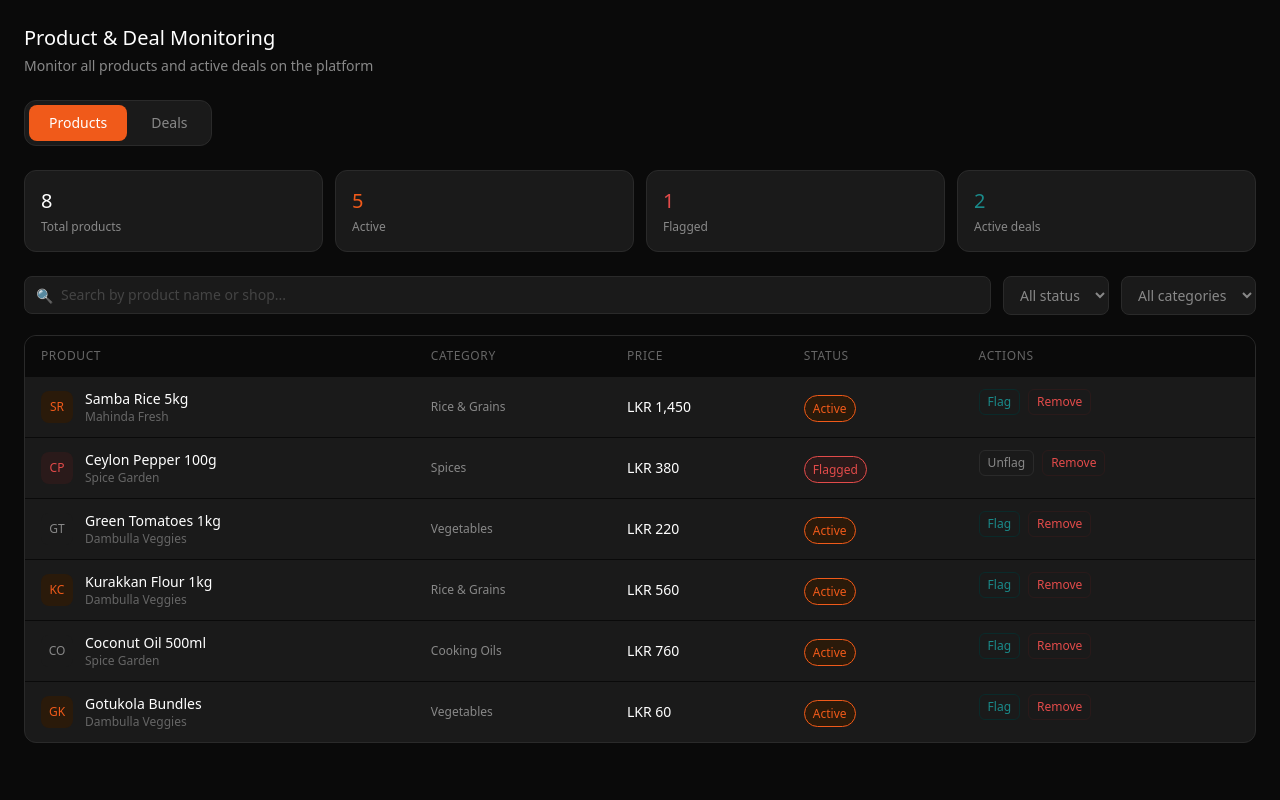
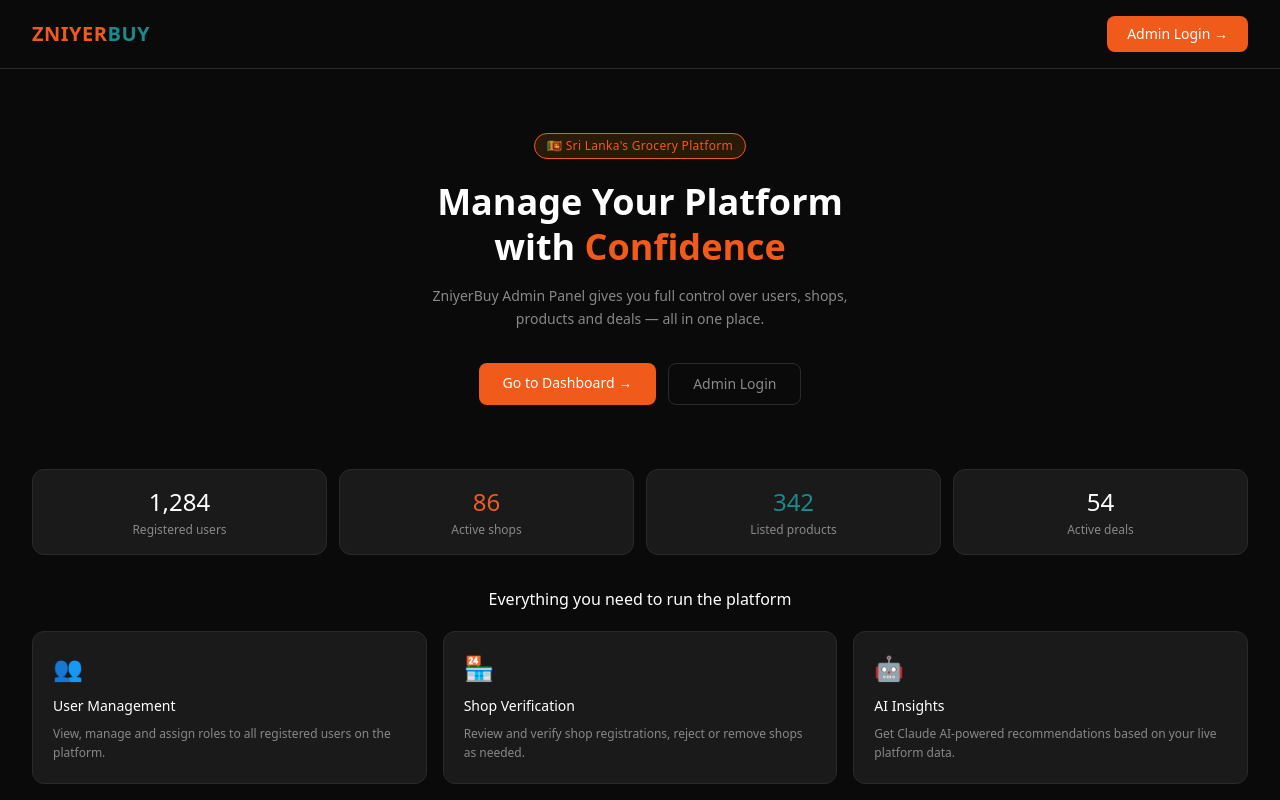
Before and after one commit to ShehanRanasinghe/zniyerbuy-admin-panel, a Next.js app: page / in a window 1280 px wide. Shown: the top 800 px of the page. Built offline with nearby package versions, Linux system fonts and the light colour scheme.

Commit message:
style: update home and login page colors

```diff
--- a/src/app/login/page.tsx
+++ b/src/app/login/page.tsx
@@ -1,73 +1,55 @@
-import Link from "next/link";
+"use client";
+import { useState } from "react";
 
-export default function HomePage() {
+export default function LoginPage() {
+  const [showPassword, setShowPassword] = useState(false);
+
   return (
-    <div className="min-h-screen bg-[#0a0a0a] font-sans">
-      <nav className="flex items-center justify-between px-8 py-4 border-b border-[#2a2a2a]">
-        <div className="text-xl font-semibold tracking-wide">
-          <span className="text-[#f05a1a]">ZNIYER</span>
-          <span className="text-[#1a8a8a]">BUY</span>
+    <div className="min-h-screen bg-[#0a0a0a] flex items-center justify-center p-6">
+      <div className="bg-[#1a1a1a] border border-[#2a2a2a] rounded-2xl p-10 w-full max-w-md">
+        <div className="flex flex-col items-center mb-8">
+          <h1 className="text-3xl font-semibold tracking-wide">
+            <span className="text-[#f05a1a]">ZNIYER</span>
+            <span className="text-[#1a8a8a]">BUY</span>
+          </h1>
+          <p className="text-[#f05a1a] text-xs tracking-widest uppercase mt-1">
+            Bringing The Cart To Your Doorstep
+          </p>
         </div>
-        <Link href="/login" className="bg-[#f05a1a] hover:bg-[#c04010] text-white text-sm font-medium px-5 py-2 rounded-lg transition-colors">
-          Admin Login →
-        </Link>
-      </nav>
-      <div className="flex flex-col items-center justify-center px-8 py-16 text-center">
-        <div className="bg-[#2a1a0a] text-[#f05a1a] border border-[#f05a1a] text-xs px-3 py-1 rounded-full mb-5 tracking-wide">
-          🇱🇰 Sri Lanka's Grocery Platform
+        <h2 className="text-white text-lg font-medium text-center">Admin Portal</h2>
+        <p className="text-[#888888] text-sm text-center mt-1 mb-7">Sign in to manage the platform</p>
+        <div className="mb-5">
+          <label className="text-[#aaaaaa] text-xs block mb-2">Email address</label>
+          <div className="relative">
+            <span className="absolute left-3 top-1/2 -translate-y-1/2 text-[#666666]">✉</span>
+            <input type="email" placeholder="admin@zniyerbuy.com"
+              className="w-full bg-[#0a0a0a] border border-[#333333] rounded-lg py-2.5 pl-9 pr-4 text-sm text-white placeholder-[#444444] focus:outline-none focus:border-[#f05a1a]" />
+          </div>
         </div>
-        <h1 className="text-4xl font-semibold text-white leading-tight mb-4">
-          Manage Your Platform<br />with <span className="text-[#f05a1a]">Confidence</span>
-        </h1>
-        <p className="text-[#888888] text-sm max-w-md leading-relaxed mb-8">
-          ZniyerBuy Admin Panel gives you full control over users, shops, products and deals — all in one place.
-        </p>
-        <div className="flex gap-3">
-          <Link href="/dashboard" className="bg-[#f05a1a] hover:bg-[#c04010] text-white text-sm font-medium px-6 py-2.5 rounded-lg transition-colors">
-            Go to Dashboard →
-          </Link>
-          <Link href="/login" className="bg-transparent border border-[#2a2a2a] text-[#888888] hover:text-white text-sm px-6 py-2.5 rounded-lg transition-colors">
-            Admin Login
-          </Link>
+        <div className="mb-6">
+          <label className="text-[#aaaaaa] text-xs block mb-2">Password</label>
+          <div className="relative">
+            <span className="absolute left-3 top-1/2 -translate-y-1/2 text-[#666666]">🔒</span>
+            <input type={showPassword ? "text" : "password"} placeholder="••••••••"
+              className="w-full bg-[#0a0a0a] border border-[#333333] rounded-lg py-2.5 pl-9 pr-10 text-sm text-white placeholder-[#444444] focus:outline-none focus:border-[#f05a1a]" />
+            <button type="button" onClick={() => setShowPassword(!showPassword)}
+              className="absolute right-3 top-1/2 -translate-y-1/2 text-[#666666] text-xs">
+              {showPassword ? "Hide" : "Show"}
+            </button>
+          </div>
         </div>
-      </div>
-      <div className="grid grid-cols-4 gap-3 px-8 pb-8">
-        {[
-          { num: "1,284", label: "Registered users", color: "text-white" },
-          { num: "86", label: "Active shops", color: "text-[#f05a1a]" },
-          { num: "342", label: "Listed products", color: "text-[#1a8a8a]" },
-          { num: "54", label: "Active deals", color: "text-white" },
-        ].map((s) => (
-          <div key={s.label} className="bg-[#1a1a1a] border border-[#2a2a2a] rounded-xl p-4 text-center">
-            <div className={`text-2xl font-medium ${s.color}`}>{s.num}</div>
-            <div className="text-[#888888] text-xs mt-1">{s.label}</div>
-          </div>
-        ))}
-      </div>
-      <div className="px-8 pb-8">
-        <h2 className="text-base font-medium text-white text-center mb-5">Everything you need to run the platform</h2>
-        <div className="grid grid-cols-3 gap-4">
-          {[
-            { icon: "👥", title: "User Management", desc: "View, manage and assign roles to all registered users on the platform." },
-            { icon: "🏪", title: "Shop Verification", desc: "Review and verify shop registrations, reject or remove shops as needed." },
-            { icon: "🤖", title: "AI Insights", desc: "Get Claude AI-powered recommendations based on your live platform data." },
-          ].map((f) => (
-            <div key={f.title} className="bg-[#1a1a1a] border border-[#2a2a2a] rounded-xl p-5">
-              <div className="text-2xl mb-3">{f.icon}</div>
-              <div className="text-sm font-medium text-white mb-2">{f.title}</div>
-              <div className="text-xs text-[#888888] leading-relaxed">{f.desc}</div>
-            </div>
-          ))}
+        <button className="w-full bg-[#f05a1a] hover:bg-[#c04010] text-white font-medium py-3 rounded-lg text-sm transition-colors">
+          Sign in to Admin Panel
+        </button>
+        <div className="flex items-center gap-3 my-5">
+          <div className="flex-1 h-px bg-[#2a2a2a]"></div>
+          <span className="text-[#666666] text-xs">restricted access</span>
+          <div className="flex-1 h-px bg-[#2a2a2a]"></div>
         </div>
-      </div>
-      <div className="mx-8 mb-8 bg-[#1a1a1a] border border-[#2a2a2a] rounded-2xl p-8 flex items-center justify-between">
-        <div>
-          <div className="text-base font-medium text-white mb-1">Ready to manage the platform?</div>
-          <div className="text-sm text-[#888888]">Sign in with your admin account to get started.</div>
+        <div className="flex items-center gap-3 bg-[#0a0a0a] border border-[#2a2a2a] rounded-lg px-4 py-3">
+          <span className="text-[#f05a1a]">🛡</span>
+          <p className="text-[#888888] text-xs">Only accounts with admin role can access this panel</p>
         </div>
-        <Link href="/login" className="bg-[#f05a1a] hover:bg-[#c04010] text-white text-sm font-medium px-6 py-2.5 rounded-lg transition-colors">
-          Admin Login →
-        </Link>
       </div>
     </div>
   );
--- a/src/app/page.tsx
+++ b/src/app/page.tsx
@@ -1,198 +1,73 @@
-"use client";
-import { useState } from "react";
+import Link from "next/link";
 
-const initialProducts = [
-  { id: 1, name: "Samba Rice 5kg", shop: "Mahinda Fresh", category: "Rice & Grains", price: "LKR 1,450", status: "Active", initials: "SR", color: "#2a1a0a", textColor: "#f05a1a" },
-  { id: 2, name: "Ceylon Pepper 100g", shop: "Spice Garden", category: "Spices", price: "LKR 380", status: "Flagged", initials: "CP", color: "#2a1a1a", textColor: "#e24b4a" },
-  { id: 3, name: "Green Tomatoes 1kg", shop: "Dambulla Veggies", category: "Vegetables", price: "LKR 220", status: "Active", initials: "GT", color: "#1a1a1a", textColor: "#888888" },
-  { id: 4, name: "Anchor Milk Powder 400g", shop: "Mahinda Fresh", category: "Dairy", price: "LKR 1,890", status: "Deal", initials: "AM", color: "#0a2a2a", textColor: "#1a8a8a" },
-  { id: 5, name: "Kurakkan Flour 1kg", shop: "Dambulla Veggies", category: "Rice & Grains", price: "LKR 560", status: "Active", initials: "KC", color: "#2a1a0a", textColor: "#f05a1a" },
-  { id: 6, name: "Coconut Oil 500ml", shop: "Spice Garden", category: "Cooking Oils", price: "LKR 760", status: "Active", initials: "CO", color: "#1a1a1a", textColor: "#888888" },
-  { id: 7, name: "Dhal 1kg", shop: "Mahinda Fresh", category: "Rice & Grains", price: "LKR 420", status: "Deal", initials: "DH", color: "#0a2a2a", textColor: "#1a8a8a" },
-  { id: 8, name: "Gotukola Bundles", shop: "Dambulla Veggies", category: "Vegetables", price: "LKR 60", status: "Active", initials: "GK", color: "#2a1a0a", textColor: "#f05a1a" },
-];
-
-const statusBadge: Record<string, string> = {
-  Active: "bg-[#2a1a0a] text-[#f05a1a] border border-[#f05a1a]",
-  Flagged: "bg-[#2a1a1a] text-[#e24b4a] border border-[#e24b4a]",
-  Deal: "bg-[#0a2a2a] text-[#1a8a8a] border border-[#1a8a8a]",
-};
-
-export default function ProductsPage() {
-  const [products, setProducts] = useState(initialProducts);
-  const [activeTab, setActiveTab] = useState("Products");
-  const [search, setSearch] = useState("");
-  const [statusFilter, setStatusFilter] = useState("All status");
-  const [categoryFilter, setCategoryFilter] = useState("All categories");
-
-  const handleFlag = (id: number) => {
-    setProducts(products.map((p) => (p.id === id ? { ...p, status: "Flagged" } : p)));
-  };
-
-  const handleUnflag = (id: number) => {
-    setProducts(products.map((p) => (p.id === id ? { ...p, status: "Active" } : p)));
-  };
-
-  const handleRemove = (id: number) => {
-    setProducts(products.filter((p) => p.id !== id));
-  };
-
-  const filtered = products.filter((p) => {
-    const matchSearch = p.name.toLowerCase().includes(search.toLowerCase()) || p.shop.toLowerCase().includes(search.toLowerCase());
-    const matchStatus = statusFilter === "All status" || p.status === statusFilter;
-    const matchCategory = categoryFilter === "All categories" || p.category === categoryFilter;
-    const matchTab = activeTab === "Products" ? p.status !== "Deal" : p.status === "Deal";
-    return matchSearch && matchStatus && matchCategory && matchTab;
-  });
-
+export default function HomePage() {
   return (
-    <div className="min-h-screen bg-[#0a0a0a] p-6">
-
-      {/* Header */}
-      <div className="mb-6">
-        <h1 className="text-xl font-medium text-white">Product & Deal Monitoring</h1>
-        <p className="text-[#888888] text-sm mt-1">Monitor all products and active deals on the platform</p>
+    <div className="min-h-screen bg-[#0a0a0a] font-sans">
+      <nav className="flex items-center justify-between px-8 py-4 border-b border-[#2a2a2a]">
+        <div className="text-xl font-semibold tracking-wide">
+          <span className="text-[#f05a1a]">ZNIYER</span>
+          <span className="text-[#1a8a8a]">BUY</span>
+        </div>
+        <Link href="/login" className="bg-[#f05a1a] hover:bg-[#c04010] text-white text-sm font-medium px-5 py-2 rounded-lg transition-colors">
+          Admin Login →
+        </Link>
+      </nav>
+      <div className="flex flex-col items-center justify-center px-8 py-16 text-center">
+        <div className="bg-[#2a1a0a] text-[#f05a1a] border border-[#f05a1a] text-xs px-3 py-1 rounded-full mb-5 tracking-wide">
+          🇱🇰 Sri Lanka's Grocery Platform
+        </div>
+        <h1 className="text-4xl font-semibold text-white leading-tight mb-4">
+          Manage Your Platform<br />with <span className="text-[#f05a1a]">Confidence</span>
+        </h1>
+        <p className="text-[#888888] text-sm max-w-md leading-relaxed mb-8">
+          ZniyerBuy Admin Panel gives you full control over users, shops, products and deals — all in one place.
+        </p>
+        <div className="flex gap-3">
+          <Link href="/dashboard" className="bg-[#f05a1a] hover:bg-[#c04010] text-white text-sm font-medium px-6 py-2.5 rounded-lg transition-colors">
+            Go to Dashboard →
+          </Link>
+          <Link href="/login" className="bg-transparent border border-[#2a2a2a] text-[#888888] hover:text-white text-sm px-6 py-2.5 rounded-lg transition-colors">
+            Admin Login
+          </Link>
+        </div>
       </div>
-
-      {/* Tabs */}
-      <div className="flex gap-1 mb-6 bg-[#1a1a1a] border border-[#2a2a2a] rounded-xl p-1 w-fit">
-        {["Products", "Deals"].map((tab) => (
-          <button
-            key={tab}
-            onClick={() => setActiveTab(tab)}
-            className={`px-5 py-2 rounded-lg text-sm font-medium transition-colors ${
-              activeTab === tab
-                ? "bg-[#f05a1a] text-white"
-                : "text-[#888888] hover:text-white"
-            }`}
-          >
-            {tab}
-          </button>
+      <div className="grid grid-cols-4 gap-3 px-8 pb-8">
+        {[
+          { num: "1,284", label: "Registered users", color: "text-white" },
+          { num: "86", label: "Active shops", color: "text-[#f05a1a]" },
+          { num: "342", label: "Listed products", color: "text-[#1a8a8a]" },
+          { num: "54", label: "Active deals", color: "text-white" },
+        ].map((s) => (
+          <div key={s.label} className="bg-[#1a1a1a] border border-[#2a2a2a] rounded-xl p-4 text-center">
+            <div className={`text-2xl font-medium ${s.color}`}>{s.num}</div>
+            <div className="text-[#888888] text-xs mt-1">{s.label}</div>
+          </div>
         ))}
       </div>
-
-      {/* Stats */}
-      <div className="grid grid-cols-4 gap-3 mb-6">
-        <div className="bg-[#1a1a1a] border border-[#2a2a2a] rounded-xl p-4">
-          <div className="text-xl font-medium text-white">{products.length}</div>
-          <div className="text-[#888888] text-xs mt-1">Total products</div>
-        </div>
-        <div className="bg-[#1a1a1a] border border-[#2a2a2a] rounded-xl p-4">
-          <div className="text-xl font-medium text-[#f05a1a]">{products.filter((p) => p.status === "Active").length}</div>
-          <div className="text-[#888888] text-xs mt-1">Active</div>
-        </div>
-        <div className="bg-[#1a1a1a] border border-[#2a2a2a] rounded-xl p-4">
-          <div className="text-xl font-medium text-[#e24b4a]">{products.filter((p) => p.status === "Flagged").length}</div>
-          <div className="text-[#888888] text-xs mt-1">Flagged</div>
-        </div>
-        <div className="bg-[#1a1a1a] border border-[#2a2a2a] rounded-xl p-4">
-          <div className="text-xl font-medium text-[#1a8a8a]">{products.filter((p) => p.status === "Deal").length}</div>
-          <div className="text-[#888888] text-xs mt-1">Active deals</div>
+      <div className="px-8 pb-8">
+        <h2 className="text-base font-medium text-white text-center mb-5">Everything you need to run the platform</h2>
+        <div className="grid grid-cols-3 gap-4">
+          {[
+            { icon: "👥", title: "User Management", desc: "View, manage and assign roles to all registered users on the platform." },
+            { icon: "🏪", title: "Shop Verification", desc: "Review and verify shop registrations, reject or remove shops as needed." },
+            { icon: "🤖", title: "AI Insights", desc: "Get Claude AI-powered recommendations based on your live platform data." },
+          ].map((f) => (
+            <div key={f.title} className="bg-[#1a1a1a] border border-[#2a2a2a] rounded-xl p-5">
+              <div className="text-2xl mb-3">{f.icon}</div>
+              <div className="text-sm font-medium text-white mb-2">{f.title}</div>
+              <div className="text-xs text-[#888888] leading-relaxed">{f.desc}</div>
+            </div>
+          ))}
         </div>
       </div>
-
-      {/* Search & Filters */}
-      <div className="flex gap-3 mb-5">
-        <div className="flex-1 relative">
-          <span className="absolute left-3 top-1/2 -translate-y-1/2 text-[#666666] text-sm">🔍</span>
-          <input
-            type="text"
-            placeholder="Search by product name or shop..."
-            value={search}
-            onChange={(e) => setSearch(e.target.value)}
-            className="w-full bg-[#1a1a1a] border border-[#2a2a2a] rounded-lg py-2 pl-9 pr-4 text-sm text-white placeholder-[#444444] focus:outline-none focus:border-[#f05a1a]"
-          />
+      <div className="mx-8 mb-8 bg-[#1a1a1a] border border-[#2a2a2a] rounded-2xl p-8 flex items-center justify-between">
+        <div>
+          <div className="text-base font-medium text-white mb-1">Ready to manage the platform?</div>
+          <div className="text-sm text-[#888888]">Sign in with your admin account to get started.</div>
         </div>
-        <select
-          value={statusFilter}
-          onChange={(e) => setStatusFilter(e.target.value)}
-          className="bg-[#1a1a1a] border border-[#2a2a2a] rounded-lg px-3 py-2 text-sm text-[#888888] focus:outline-none"
-        >
-          <option>All status</option>
-          <option>Active</option>
-          <option>Flagged</option>
-          <option>Deal</option>
-        </select>
-        <select
-          value={categoryFilter}
-          onChange={(e) => setCategoryFilter(e.target.value)}
-          className="bg-[#1a1a1a] border border-[#2a2a2a] rounded-lg px-3 py-2 text-sm text-[#888888] focus:outline-none"
-        >
-          <option>All categories</option>
-          <option>Rice & Grains</option>
-          <option>Vegetables</option>
-          <option>Spices</option>
-          <option>Dairy</option>
-          <option>Cooking Oils</option>
-        </select>
-      </div>
-
-      {/* Table */}
-      <div className="bg-[#1a1a1a] border border-[#2a2a2a] rounded-xl overflow-hidden">
-        <table className="w-full border-collapse">
-          <thead>
-            <tr className="bg-[#0a0a0a]">
-              <th className="text-left px-4 py-3 text-xs text-[#666666] font-medium uppercase tracking-wider">Product</th>
-              <th className="text-left px-4 py-3 text-xs text-[#666666] font-medium uppercase tracking-wider">Category</th>
-              <th className="text-left px-4 py-3 text-xs text-[#666666] font-medium uppercase tracking-wider">Price</th>
-              <th className="text-left px-4 py-3 text-xs text-[#666666] font-medium uppercase tracking-wider">Status</th>
-              <th className="text-left px-4 py-3 text-xs text-[#666666] font-medium uppercase tracking-wider">Actions</th>
-            </tr>
-          </thead>
-          <tbody>
-            {filtered.map((product) => (
-              <tr key={product.id} className="border-t border-[#0a0a0a] hover:bg-[#222222] transition-colors">
-                <td className="px-4 py-3">
-                  <div className="flex items-center gap-3">
-                    <div className="w-8 h-8 rounded-lg flex items-center justify-center text-xs font-medium flex-shrink-0"
-                      style={{ background: product.color, color: product.textColor }}>
-                      {product.initials}
-                    </div>
-                    <div>
-                      <div className="text-sm font-medium text-white">{product.name}</div>
-                      <div className="text-xs text-[#666666]">{product.shop}</div>
-                    </div>
-                  </div>
-                </td>
-                <td className="px-4 py-3 text-xs text-[#888888]">{product.category}</td>
-                <td className="px-4 py-3 text-sm text-white">{product.price}</td>
-                <td className="px-4 py-3">
-                  <span className={`text-xs px-2 py-1 rounded-full ${statusBadge[product.status]}`}>
-                    {product.status}
-                  </span>
-                </td>
-                <td className="px-4 py-3 flex items-center gap-2">
-                  {product.status === "Flagged" ? (
-                    <button
-                      onClick={() => handleUnflag(product.id)}
-                      className="text-xs text-[#888888] border border-[#2a2a2a] rounded-md px-2 py-1 hover:bg-[#1a1a1a] transition-colors"
-                    >
-                      Unflag
-                    </button>
-                  ) : (
-                    <button
-                      onClick={() => handleFlag(product.id)}
-                      className="text-xs text-[#1a8a8a] border border-[#0a2a2a] rounded-md px-2 py-1 hover:bg-[#0a2a2a] transition-colors"
-                    >
-                      Flag
-                    </button>
-                  )}
-                  <button
-                    onClick={() => handleRemove(product.id)}
-                    className="text-xs text-[#e24b4a] border border-[#2a1a1a] rounded-md px-2 py-1 hover:bg-[#2a1a1a] transition-colors"
-                  >
-                    Remove
-                  </button>
-                </td>
-              </tr>
-            ))}
-            {filtered.length === 0 && (
-              <tr>
-                <td colSpan={5} className="px-4 py-8 text-center text-sm text-[#666666]">No products found</td>
-              </tr>
-            )}
-          </tbody>
-        </table>
+        <Link href="/login" className="bg-[#f05a1a] hover:bg-[#c04010] text-white text-sm font-medium px-6 py-2.5 rounded-lg transition-colors">
+          Admin Login →
+        </Link>
       </div>
     </div>
   );
```
